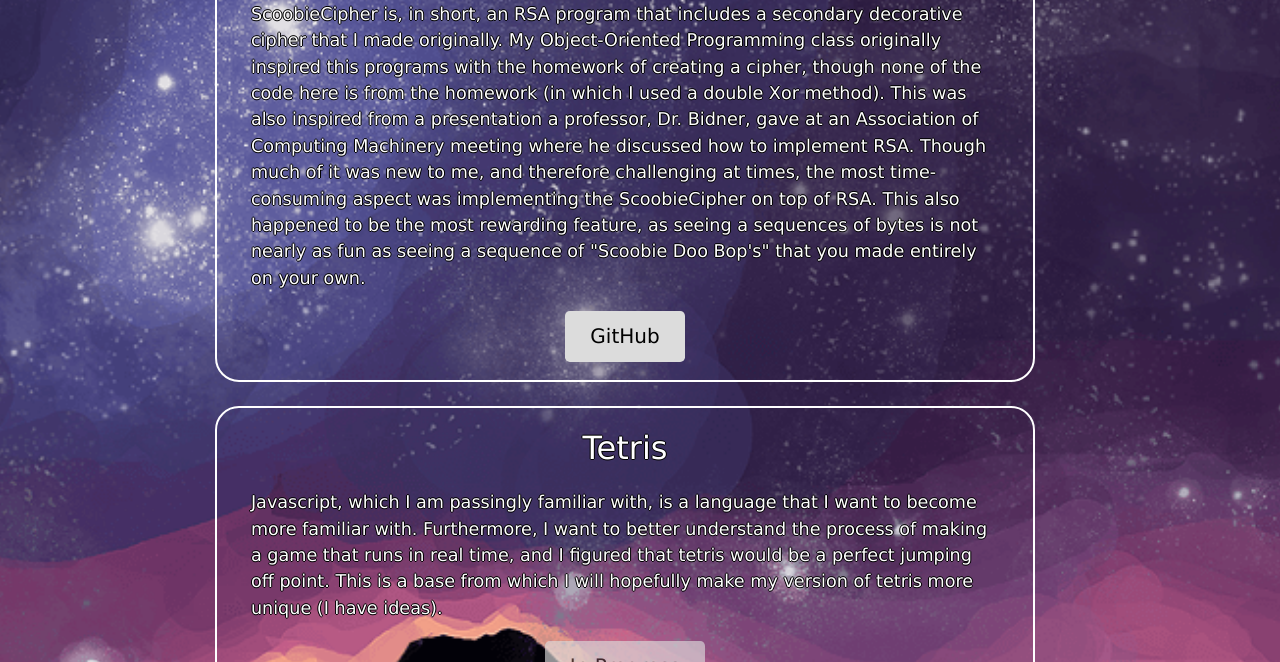
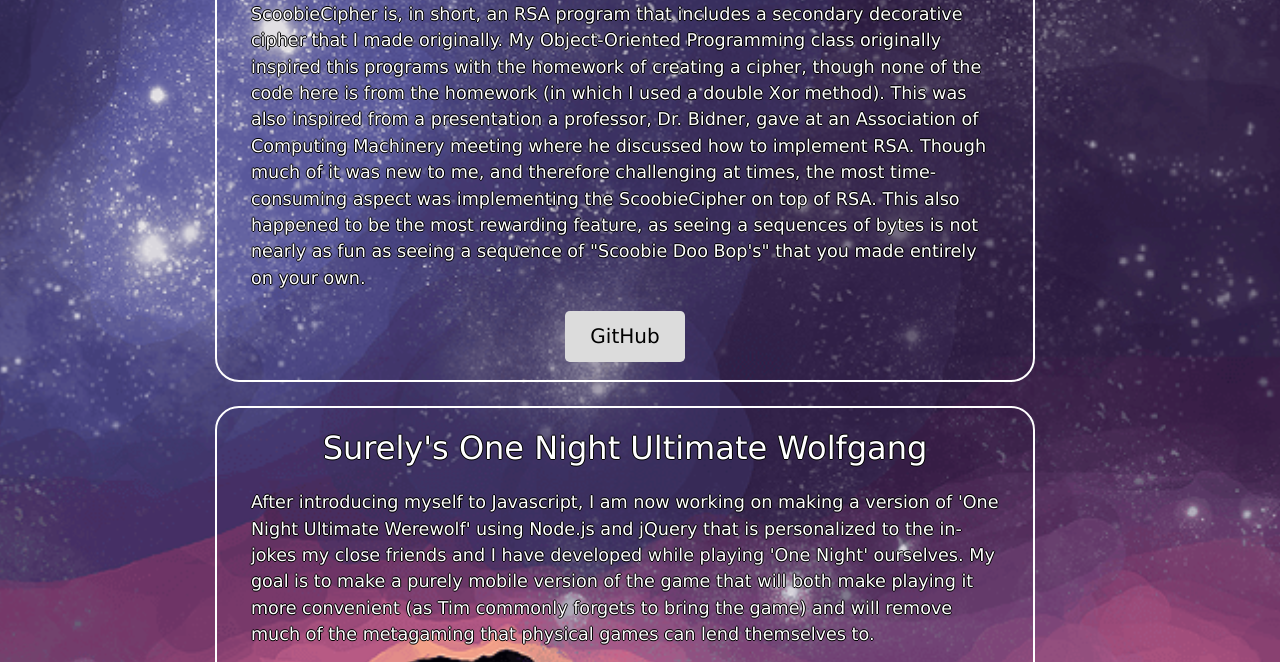
Before and after one commit to abmarbry/abmarbry.github.io, a plain HTML site: page coding-projects.html in a window 1280 px wide. Shown: the part 720-1382 px from the top of the page. Drawn offline with nearby package versions, Linux system fonts and the light colour scheme; a script that the page names is missing.

Commit message:
Changed background position so that it is fixed at the bottom instead of the top. Changed project in progress.

```diff
--- a/coding-projects.html
+++ b/coding-projects.html
@@ -105,13 +105,16 @@
        <div class="col-md-8 col">
          <div class="box">
            <div class="subtitle">
-             Tetris
+             Surely's One Night Ultimate Wolfgang
            </div>
            <div class="box-body">
-			Javascript, which I am passingly familiar with, is a language that I want to become more
-			familiar with. Furthermore, I want to better understand the process of making a game that
-			runs in real time, and I figured that tetris would be a perfect jumping off point. This is
-			a base from which I will hopefully make my version of tetris more unique (I have ideas).
+			After introducing myself to Javascript, I am now working on making a version of 'One
+			Night Ultimate Werewolf' using Node.js and jQuery that is personalized to the in-jokes
+			my close friends and I have developed while playing 'One Night' ourselves. My goal is
+			to make a purely mobile version of the game that will both make playing it more convenient
+			(as Tim commonly forgets to bring the game) and will remove much of the metagaming that
+			physical games can lend themselves to.
+
            </div>
            <div class="buttons">
            <a href="#" class="btn btn-lg disabled" role="button">
--- a/main.css
+++ b/main.css
@@ -8,7 +8,7 @@
 .content{
   background: url(/images/websiteBG.png);
   background-size: cover;
-  background-position: top center;
+  background-position: bottom center;
   padding-left: 3px;
   padding-right: 3px;
   padding-bottom: 2rem;
```
Also changed, not shown: index.html (+2 -2 lines).
